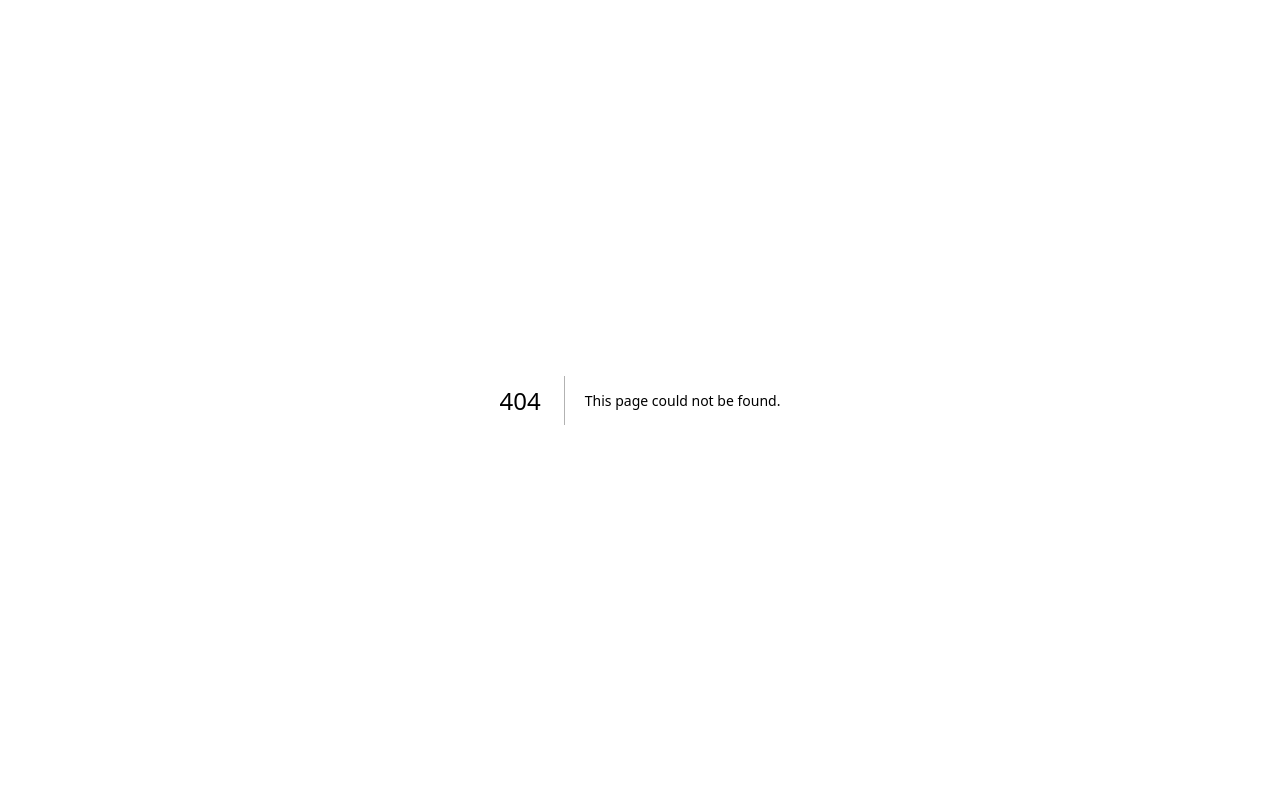
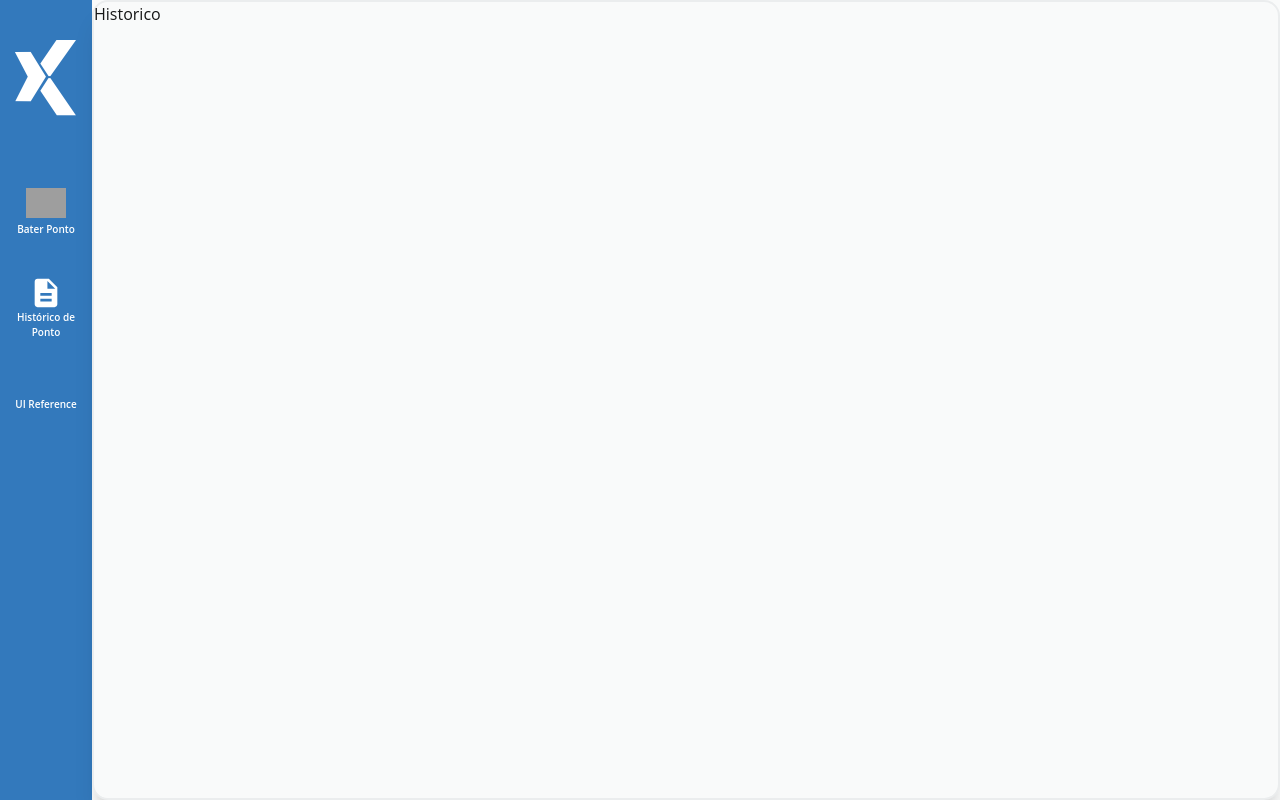
Before and after one commit to andreyrv18/prova-qa-dixi, a Next.js app: page /historico in a window 1280 px wide. Before the commit this address had no page. Built offline with nearby package versions, Linux system fonts and the light colour scheme; grey boxes are pictures that could not be loaded.

Commit message:
Feature: Pagina para exibição de histórico

```diff
--- /dev/null
+++ b/app/historico/page.tsx
@@ -0,0 +1,13 @@
+import SideBar from '@/app/ui/sideBar';
+import Card from '@/app/ui/card';
+
+export default function Historico() {
+    return (
+        <section className="grid grid-cols-[auto_1fr]">
+            <SideBar />
+            <Card>
+                <h1>Historico</h1>
+            </Card>
+        </section>
+    );
+}
```
